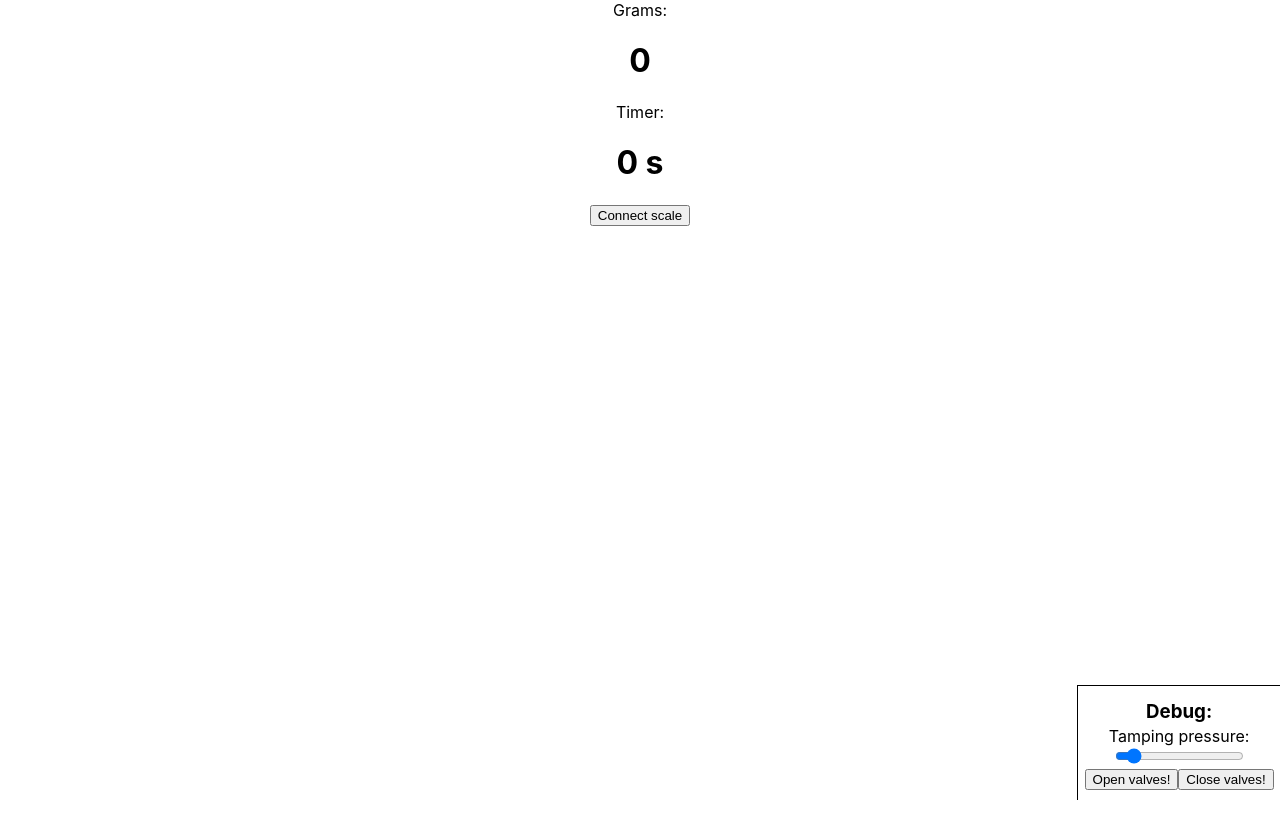
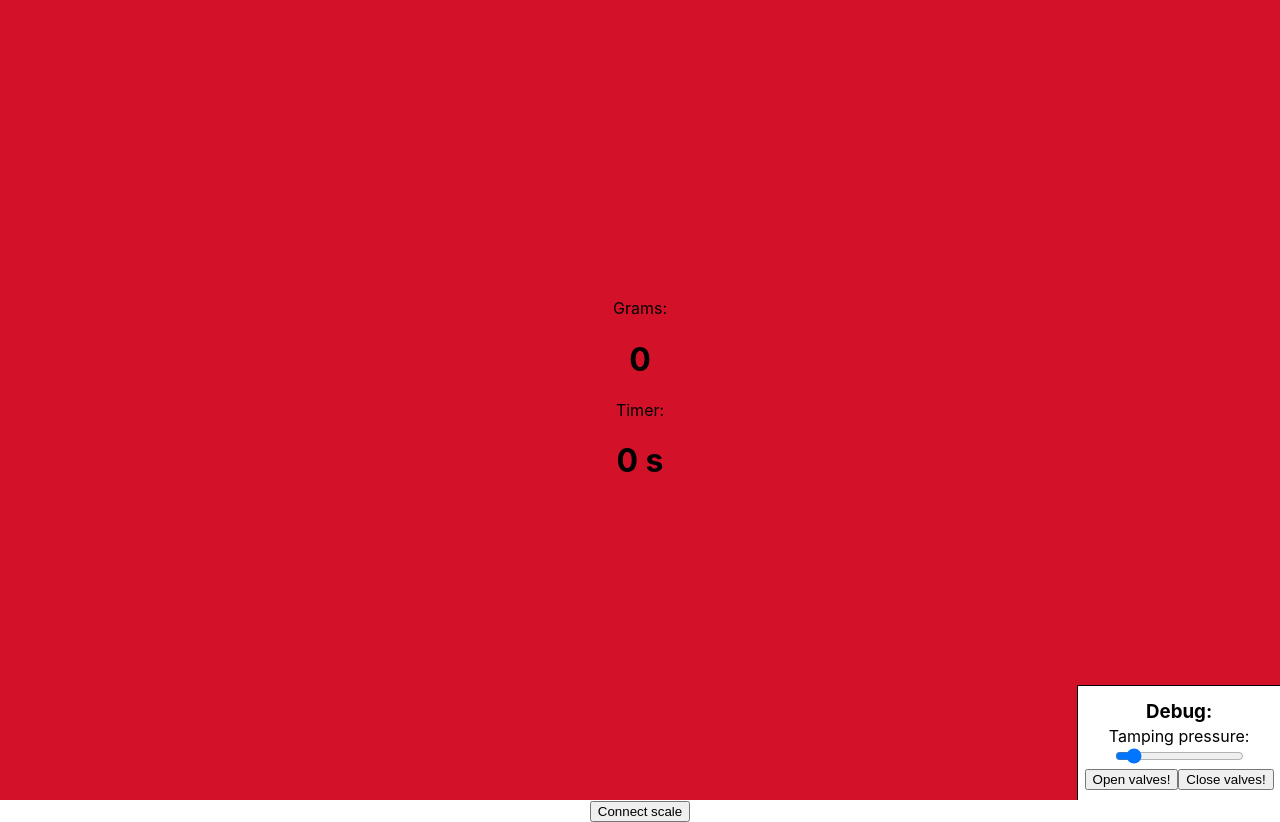
Before and after one commit to jehna/taydellinen-uutto, a React (Create React App) app: page / in a window 1280 px wide. Both pictures are taken after a click on the button "Start game". Before the commit the page ends 800 px from the top, so only its background shows below. Built offline with nearby package versions, Linux system fonts and the light colour scheme.

Commit message:
Refactor playing page to <Playing>

```diff
--- a/src/App.tsx
+++ b/src/App.tsx
@@ -5,6 +5,7 @@ import { round } from './utils/math-utils'
 import MockValve from './components/Debug/Debug'
 import Game from './Game'
 import StartGame from './components/StartGame/StartGame'
+import Playing from './components/Playing/Playing'
 
 export default () => {
   return (
@@ -12,16 +13,7 @@ export default () => {
       {({ timePassed, startGame, state }) => (
         <div>
           {(state === 'playing' || state === 'waiting for valve to open') && (
-            <>
-              <div>
-                Grams:
-                <h1>{round(getWeight(), 1)}</h1>
-              </div>
-              <div>
-                Timer:
-                <h1>{round(timePassed, 1)} s</h1>
-              </div>
-            </>
+            <Playing timePassed={timePassed} />
           )}
 
           {state === 'ended' && (
--- /dev/null
+++ b/src/components/Common/Page.tsx
@@ -0,0 +1,11 @@
+import styled from 'styled-components'
+
+export default styled.div`
+  width: 100vw;
+  height: 100vh;
+  display: flex;
+  justify-content: center;
+  align-items: center;
+  flex-direction: column;
+  background: #d3122a;
+`
--- /dev/null
+++ b/src/components/Playing/Playing.tsx
@@ -0,0 +1,21 @@
+import React from 'react'
+import { round } from '../../utils/math-utils'
+import { getWeight } from '../../global-weight'
+import Page from '../Common/Page'
+
+type PlyaingProps = {
+  timePassed: number
+}
+
+export default ({ timePassed }: PlyaingProps) => (
+  <Page>
+    <div>
+      Grams:
+      <h1>{round(getWeight(), 1)}</h1>
+    </div>
+    <div>
+      Timer:
+      <h1>{round(timePassed, 1)} s</h1>
+    </div>
+  </Page>
+)
--- a/src/components/StartGame/StartGame.tsx
+++ b/src/components/StartGame/StartGame.tsx
@@ -1,15 +1,6 @@
 import React from 'react'
 import styled from 'styled-components'
-
-const Page = styled.div`
-  width: 100vw;
-  height: 100vh;
-  display: flex;
-  justify-content: center;
-  align-items: center;
-  flex-direction: column;
-  background: #d3122a;
-`
+import Page from '../Common/Page'
 
 const Button = styled.button`
   appearance: none;
```
